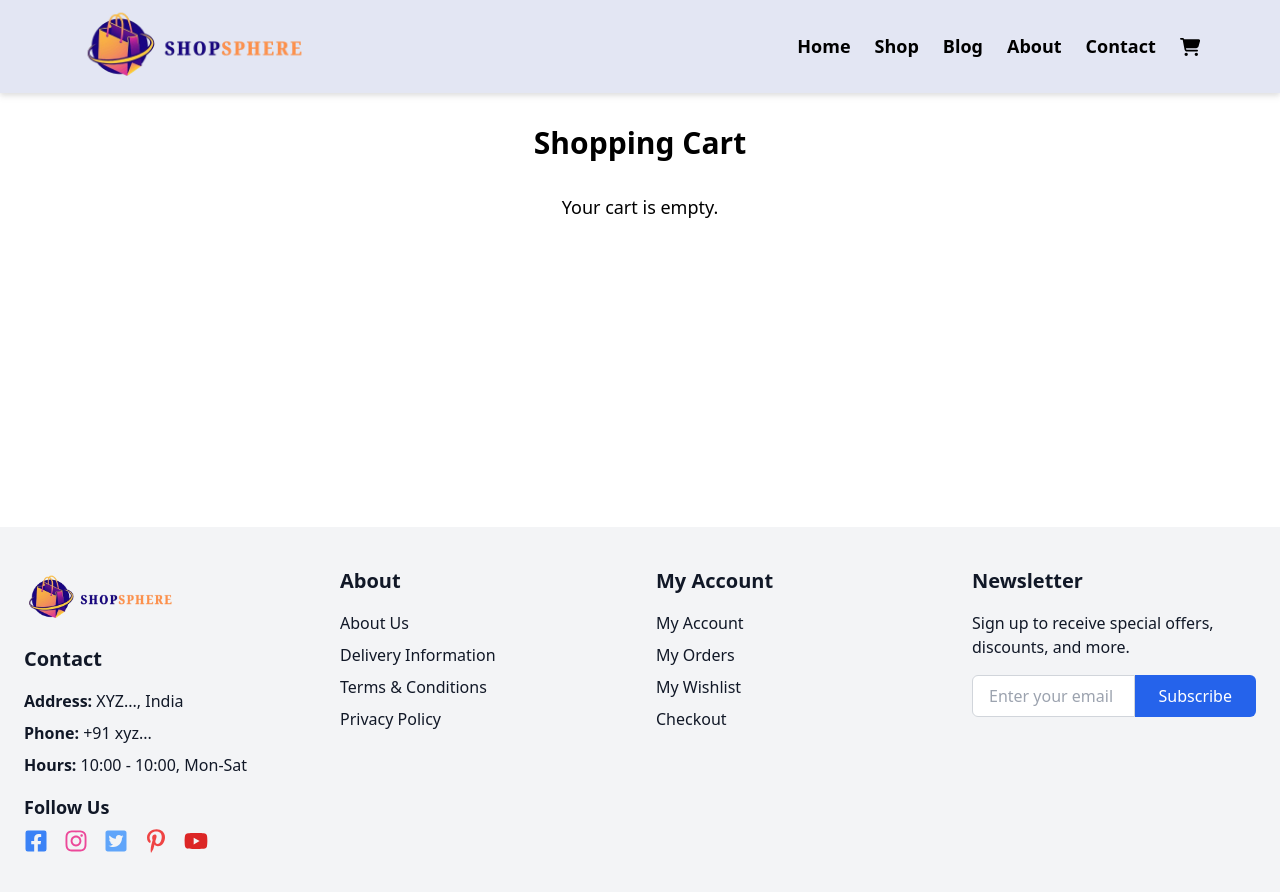
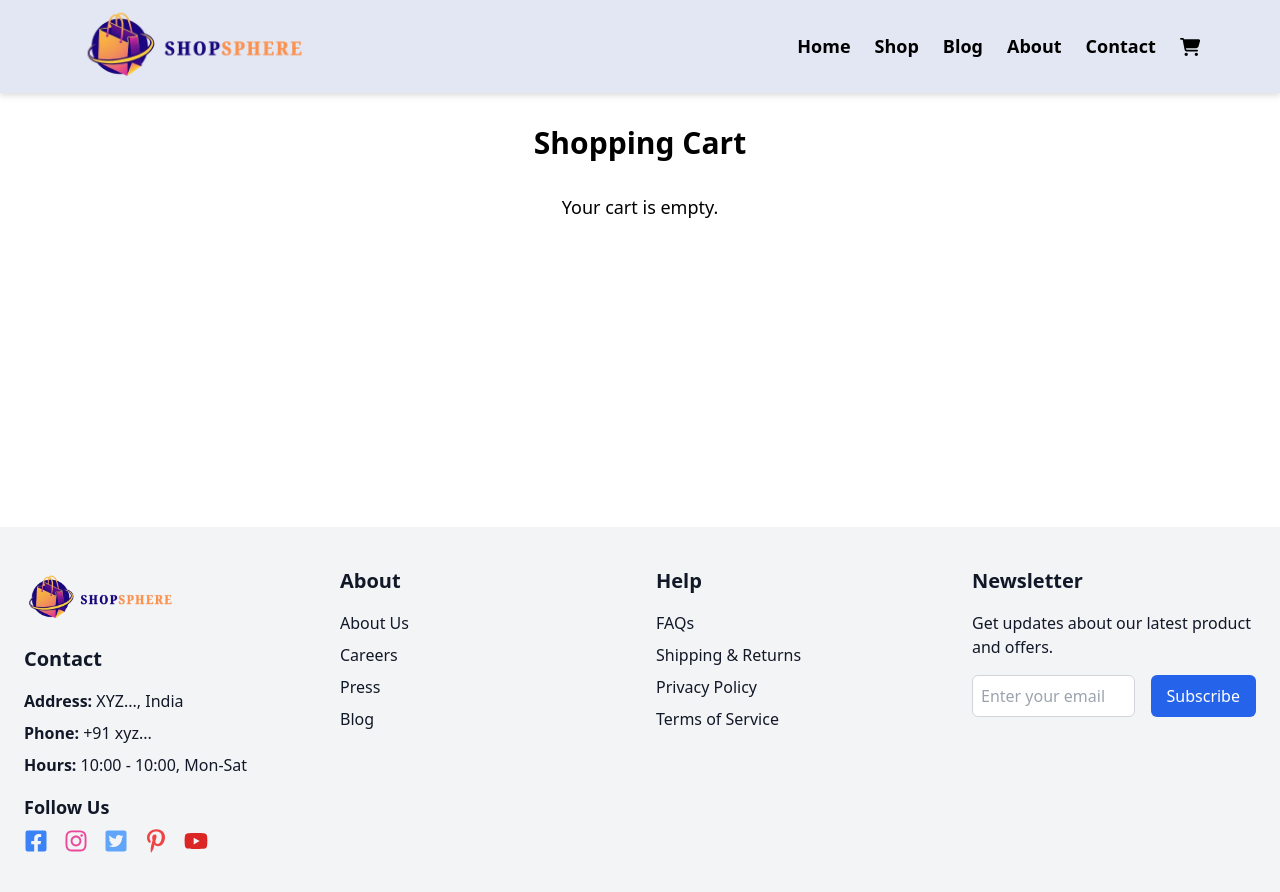
Before and after one commit to Chirag-varu/ShopSphere, a React (Vite) app: page /Cart in a window 1280 px wide. Built offline with nearby package versions, Linux system fonts and the light colour scheme.

Commit message:
cart updated

```diff
--- a/src/Components/Navbar.tsx
+++ b/src/Components/Navbar.tsx
@@ -20,11 +20,13 @@ export default function Navbar() {
     <nav className="flex items-center justify-between py-4 px-6 sm:px-10 md:px-20 w-full bg-[#e3e6f3] sticky top-0 left-0 drop-shadow-md z-50 h-[5.8rem]">
       {/* Logo */}
       <div>
-        <img
-          src={banner}
-          alt="Logo"
-          className="bg-transparent w-[8rem] sm:w-[10rem] md:w-[15rem]"
-        />
+        <Link to="/" onClick={closeMenu}>
+          <img
+            src={banner}
+            alt="Logo"
+            className="bg-transparent w-[8rem] sm:w-[10rem] md:w-[15rem]"
+          />
+        </Link>
       </div>
 
       {/* Hamburger Menu Icon */}
--- a/src/pages/Cart.tsx
+++ b/src/pages/Cart.tsx
@@ -14,9 +14,16 @@ export const Cart = () => {
   const [couponCode, setCouponCode] = useState("");
   const [discount, setDiscount] = useState(0);
 
-  const handleQuantityChange = (id: number, quantity: number) => {
-    addToCart({ id, name: "", price: 0, quantity, image: "" }); // Call addToCart to update quantity
+  const handleQuantityChange = (id: number, increment: number) => {
+    const item = cart.find((item) => item.id === id);
+    if (item) {
+      const newQuantity = item.quantity + increment;
+      if (newQuantity > 0) {
+        addToCart({ ...item, quantity: newQuantity }); // Update the quantity based on the current item
+      }
+    }
   };
+
 
   const handleRemoveItem = (id: number) => {
     removeFromCart(id);
@@ -93,7 +100,7 @@ export const Cart = () => {
                         <div className="flex items-center space-x-2">
                           <button
                             onClick={() =>
-                              handleQuantityChange(item.id, item.quantity - 1)
+                              handleQuantityChange(item.id, -1)
                             }
                             className="px-3 py-1 bg-gray-200 rounded-full"
                           >
@@ -102,7 +109,7 @@ export const Cart = () => {
                           <span className="text-lg">{item.quantity}</span>
                           <button
                             onClick={() =>
-                              handleQuantityChange(item.id, item.quantity + 1)
+                              handleQuantityChange(item.id, 1)
                             }
                             className="px-3 py-1 bg-gray-200 rounded-full"
                           >
@@ -217,50 +224,50 @@ export const Cart = () => {
             <h4 className="text-xl font-bold mb-4">About</h4>
             <ul className="space-y-2">
               <li>
-                <a href="#" className="hover:text-cyan-600">
+                <a href="#" className="hover:text-cyan-500">
                   About Us
                 </a>
               </li>
               <li>
-                <a href="#" className="hover:text-cyan-600">
-                  Delivery Information
+                <a href="#" className="hover:text-cyan-500">
+                  Careers
                 </a>
               </li>
               <li>
-                <a href="#" className="hover:text-cyan-600">
-                  Terms & Conditions
+                <a href="#" className="hover:text-cyan-500">
+                  Press
                 </a>
               </li>
               <li>
-                <a href="#" className="hover:text-cyan-600">
-                  Privacy Policy
+                <a href="#" className="hover:text-cyan-500">
+                  Blog
                 </a>
               </li>
             </ul>
           </div>
 
-          {/* My Account Section */}
+          {/* Help Section */}
           <div>
-            <h4 className="text-xl font-bold mb-4">My Account</h4>
+            <h4 className="text-xl font-bold mb-4">Help</h4>
             <ul className="space-y-2">
               <li>
-                <a href="#" className="hover:text-cyan-600">
-                  My Account
+                <a href="#" className="hover:text-cyan-500">
+                  FAQs
                 </a>
               </li>
               <li>
-                <a href="#" className="hover:text-cyan-600">
-                  My Orders
+                <a href="#" className="hover:text-cyan-500">
+                  Shipping & Returns
                 </a>
               </li>
               <li>
-                <a href="#" className="hover:text-cyan-600">
-                  My Wishlist
+                <a href="#" className="hover:text-cyan-500">
+                  Privacy Policy
                 </a>
               </li>
               <li>
-                <a href="#" className="hover:text-cyan-600">
-                  Checkout
+                <a href="#" className="hover:text-cyan-500">
+                  Terms of Service
                 </a>
               </li>
             </ul>
@@ -270,18 +277,18 @@ export const Cart = () => {
           <div>
             <h4 className="text-xl font-bold mb-4">Newsletter</h4>
             <p className="mb-4">
-              Sign up to receive special offers, discounts, and more.
+              Get updates about our latest product and offers.
             </p>
-            <form className="flex">
+            <div className="flex space-x-4">
               <input
                 type="email"
+                className="w-2/3 p-2 border border-gray-300 rounded-md"
                 placeholder="Enter your email"
-                className="px-4 py-2 border border-gray-300 rounded-l-md w-full"
               />
-              <button className="bg-blue-600 text-white px-6 py-2 rounded-r-md hover:bg-blue-700">
+              <button className="px-4 py-2 bg-blue-600 text-white rounded-md hover:bg-blue-700">
                 Subscribe
               </button>
-            </form>
+            </div>
           </div>
         </div>
       </footer>
--- a/src/pages/Home.tsx
+++ b/src/pages/Home.tsx
@@ -35,9 +35,33 @@ import pay from "../assets/img/pay/pay.png";
 import play from "../assets/img/pay/play.jpg";
 import { useCart } from "../Components/CartContext";
 import { ProductCard } from "../Components/Product";
+import { useState } from "react";
 
 export function Home() {
   const { addToCart } = useCart();
+  const [email, setEmail] = useState("");
+  const [message, setMessage] = useState("");
+
+  const handleSignUp = () => {
+    if (/\S+@\S+\.\S+/.test(email)) {
+      // If email is valid, show success message and clear input
+      setMessage("Email has been sent!");
+      setEmail(""); // Clear the email input
+
+      // Clear the message after 3 seconds
+      setTimeout(() => {
+        setMessage("");
+      }, 3000);
+    } else {
+      // If email is invalid, show error message
+      setMessage("Please enter a valid email.");
+
+      // Clear the message after 3 seconds
+      setTimeout(() => {
+        setMessage("");
+      }, 3000);
+    }
+  };
 
   const products = [
     {
@@ -246,7 +270,7 @@ export function Home() {
             Up to <span className="text-[#ef3636]">70% Off</span> - All t-Shirts
             & Accessories
           </p>
-          <button className="bg-slate-50 text-black hover:bg-slate-500 hover:text-cyan-600 mt-4 px-6 py-2 rounded-md ">
+          <button className="bg-slate-50 text-black hover:bg-[#ef3636] hover:text-white mt-4 px-6 py-2 rounded-md ">
             Explore More
           </button>
         </div>
@@ -273,7 +297,7 @@ export function Home() {
       {/* News letter */}
       <section
         id="newsletter"
-        className="bg-cover bg-center py-8 px-6 mb-8 mt-8"
+        className="bg-cover bg-center py-8 px-6 mb-8 mt-8 flex flex-col items-center justify-center"
         style={{
           backgroundImage: `url('https://images.unsplash.com/photo-1472289065668-ce650ac443d2?q=80&w=1769&auto=format&fit=crop&ixlib=rb-4.0.3&ixid=M3wxMjA3fDB8MHxwaG90by1wYWdlfHx8fGVufDB8fHx8fA%3D%3D')`,
         }}
@@ -288,15 +312,28 @@ export function Home() {
           </p>
         </div>
         <div className="flex justify-center gap-4">
+          {/* Email Input */}
           <input
             type="text"
             placeholder="Your email address"
+            value={email}
+            onChange={(e) => setEmail(e.target.value)}
             className="border border-gray-300 rounded-lg px-4 py-2 w-80 focus:outline-none focus:ring-2 focus:ring-red-400"
           />
-          <button className="bg-red-500 text-white px-6 py-2 rounded-lg hover:bg-red-600">
+
+          {/* Sign Up Button */}
+          <button
+            className="bg-red-500 text-white px-6 py-2 rounded-lg hover:bg-red-600"
+            onClick={handleSignUp}
+          >
             Sign Up
           </button>
         </div>
+
+        {/* Message Feedback */}
+        {message && (
+          <p className="mt-4 text-sm text-green-600 font-semibold">{message}</p>
+        )}
       </section>
 
       {/* Footer */}
```
